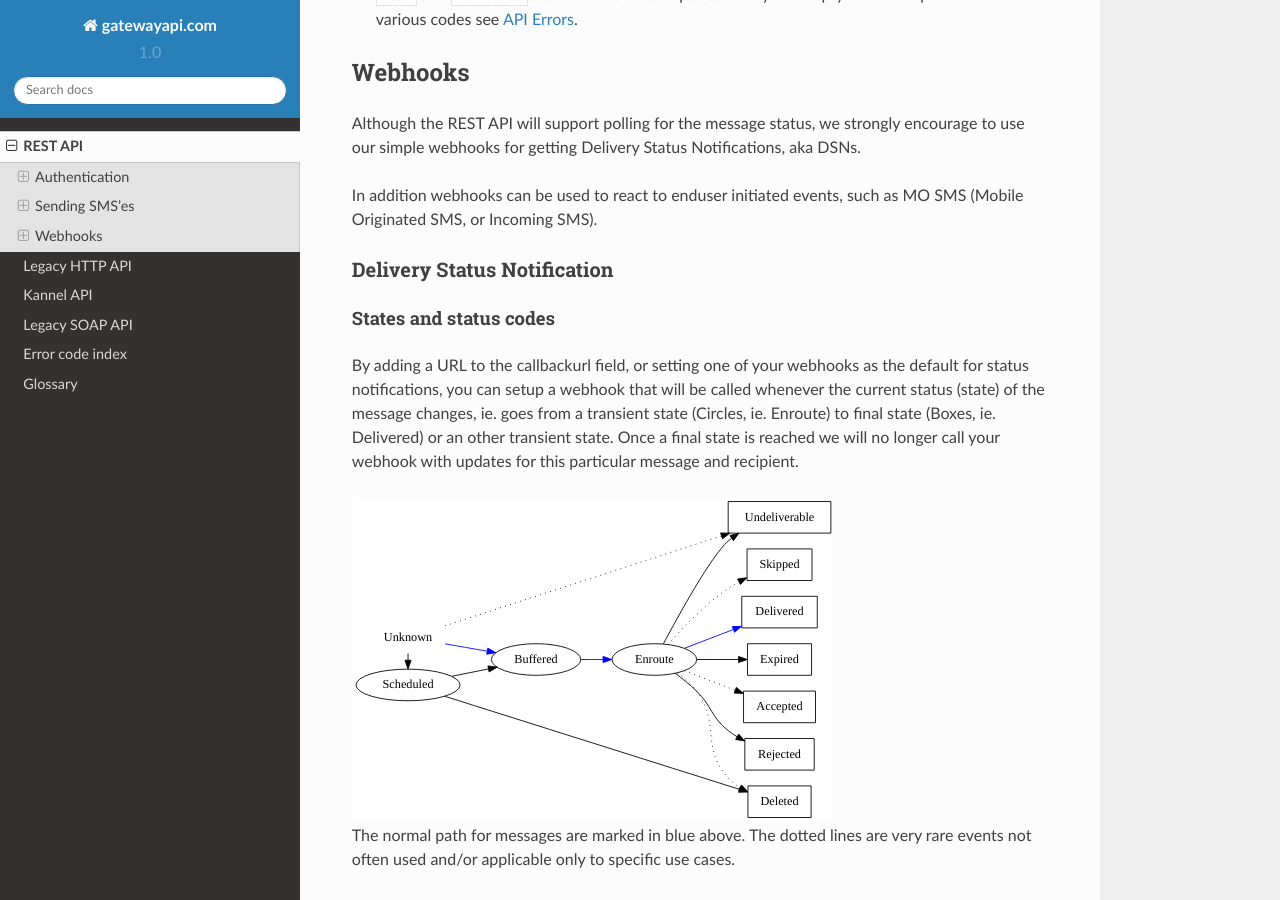
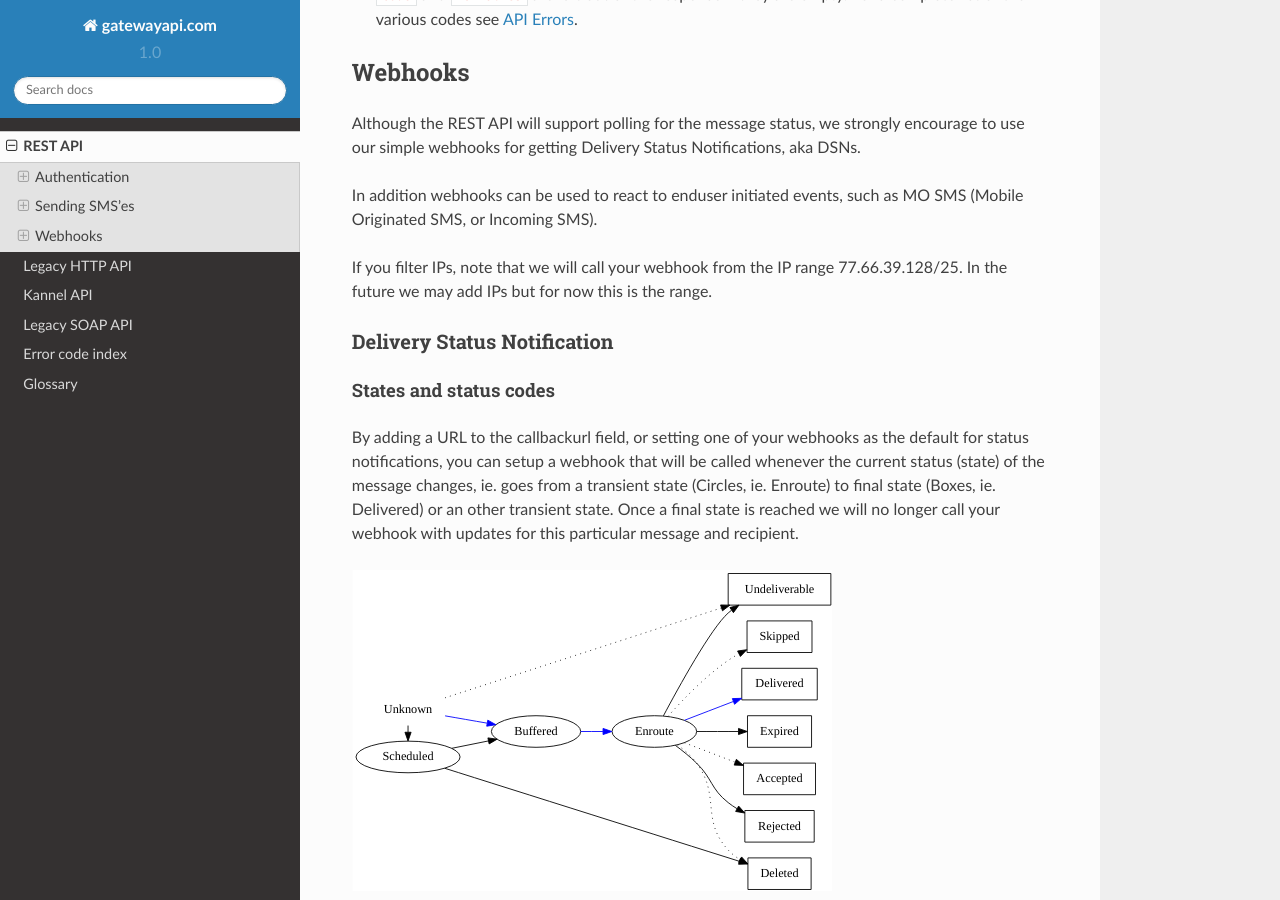
Before and after one commit to onlinecity/gatewayapi-docs, a Sphinx documentation site: the page built from docs/rest.rst, in a window 1280 px wide and 900 px high, scrolled down 10558 px. Built offline with Sphinx 7.4.7 and the Read the Docs theme 2.0.0, drawn with Linux system fonts in a browser that asks for light colours.

Commit message:
Add note about webhook IP range
For the foreseeable future the IP range is 77.66.39.128/25

```diff
--- a/docs/rest.rst
+++ b/docs/rest.rst
@@ -541,6 +541,9 @@ aka DSNs.
 In addition webhooks can be used to react to enduser initiated events, such as
 MO SMS (Mobile Originated SMS, or Incoming SMS).
 
+If you filter IPs, note that we will call your webhook from the IP range
+77.66.39.128/25. In the future we may add IPs but for now this is the range.
+
 
 Delivery Status Notification
 ^^^^^^^^^^^^^^^^^^^^^^^^^^^^
```
